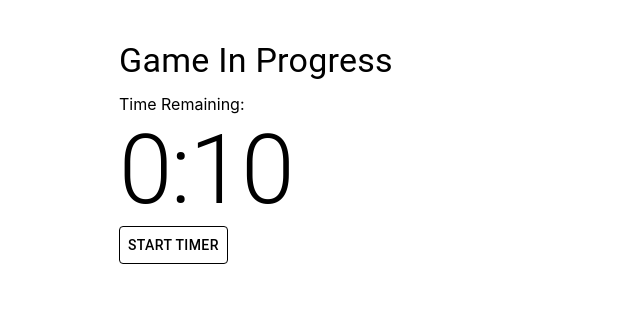
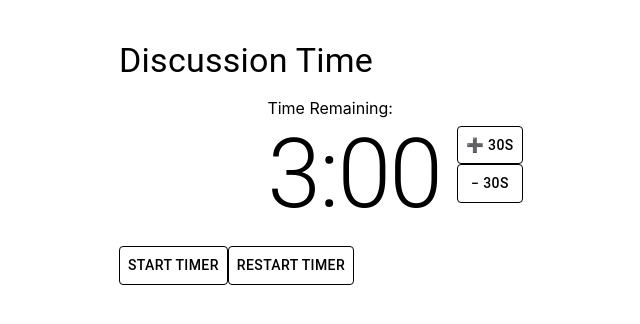
Before and after one commit to noliver-ykc/wordWolf, a React (Create React App) app: page /game in a window 1280 px wide. Shown: the top 324 px of the page, without its empty margins (245-885 px from the left). Built offline with nearby package versions, Linux system fonts and the light colour scheme; the HTML template or start-up script is replaced by a standard one.

Commit message:
Edited timer and improved cpu a little

```diff
--- a/src/components/Game.jsx
+++ b/src/components/Game.jsx
@@ -1,11 +1,11 @@
 import React, { useState, useEffect, useMemo } from 'react';
 import { useNavigate, useLocation } from 'react-router-dom';
-import { Typography, Button, Box } from '@mui/material';
+import { Typography, Box, Stack } from '@mui/material';
 import timerUpAudio from '../audio/timerUpAudio.mp3';
 import { ContinueButton, CustomButton } from './CustomButton';
 
 function Game() {
-  const [timeRemaining, setTimeRemaining] = useState(10); // 180 seconds for 3 minutes
+  const [timeRemaining, setTimeRemaining] = useState(180); // 180 seconds for 3 minutes
   const [isTimerActive, setIsTimerActive] = useState(false);
   const [showVoteButton, setShowVoteButton] = useState(false);
   const navigate = useNavigate();
@@ -38,8 +38,21 @@ function Game() {
     return () => clearTimeout(timer);
   }, [timeRemaining, isTimerActive, audio]);
 
-  const startTimer = () => {
+  const toggleTimer = () => {
+    setIsTimerActive(!isTimerActive);
+  };
+
+  const restartTimer = () => {
+    setTimeRemaining(180); // Reset to 3 minutes
     setIsTimerActive(true);
+  };
+
+  const addTime = () => {
+    setTimeRemaining(prevTime => prevTime + 30);
+  };
+
+  const subtractTime = () => {
+    setTimeRemaining(prevTime => Math.max(0, prevTime - 30));
   };
 
   const handleVote = () => {
@@ -54,16 +67,27 @@ function Game() {
 
   return (
     <Box>
-      <Typography variant="h4" gutterBottom>Game In Progress</Typography>
-      <Typography variant="p">Time Remaining:</Typography>
-      <Typography variant="h1">{formatTime(timeRemaining)}</Typography>
-      {!isTimerActive && (
-        <CustomButton onClick={startTimer}>
-          Start Timer
+      <Typography variant="h4" gutterBottom>Discussion Time</Typography>
+      <Box sx={{ display: 'flex', alignItems: 'center', justifyContent: 'center', gap: 2, my: 2 }}>
+        <Box>
+          <Typography variant="p">Time Remaining:</Typography>
+          <Typography variant="h1">{formatTime(timeRemaining)}</Typography>
+        </Box>
+        <Stack>
+          <CustomButton onClick={addTime}>➕ 30s</CustomButton>
+          <CustomButton onClick={subtractTime}>− 30s</CustomButton>
+        </Stack>
+      </Box>
+      <Box sx={{ my: 2 }}>
+        <CustomButton onClick={toggleTimer}>
+          {isTimerActive ? 'Pause Timer' : 'Start Timer'}
         </CustomButton>
-      )}
+        <CustomButton onClick={restartTimer}>
+          Restart Timer
+        </CustomButton>
+      </Box>
       {showVoteButton && (
-        <ContinueButton onClick={handleVote}>
+        <ContinueButton onClick={handleVote} sx={{ mt: 2 }}>
           Vote ＞
         </ContinueButton>
       )}
--- a/src/components/PlayerEntry.jsx
+++ b/src/components/PlayerEntry.jsx
@@ -57,7 +57,7 @@ function PlayerEntry() {
       ➕ ADD CPU
       </CustomButton>
       <Typography variant="subtitle1" sx={{ color: 'grey', mb: 2 }}>
-        *CPU is chosen as wolf or citizen at random
+        *CPU is chosen as wolf or citizen at random. Recommended for 3 players or more.
       </Typography>
       <ContinueButton onClick={handleSubmit}>
         Role Selection ＞
--- a/src/components/Result.jsx
+++ b/src/components/Result.jsx
@@ -13,6 +13,10 @@ function Result() {
   const [showPlayerInfo, setShowPlayerInfo] = useState(false);
   const [showVoteSection, setShowVoteSection] = useState(true); // control the vote section display
   const [showNewGameButton, setShowNewGameButton] = useState(false);
+
+  const capitalizeFirstLetter = (string) => {
+    return string.charAt(0).toUpperCase() + string.slice(1);
+  };
 
 
 
@@ -84,14 +88,11 @@ function Result() {
       {showPlayerInfo && (
         <Box>
           {players.map((player, index) => (
-            <Box key={index} sx={{ color: player.role === 'wolf' ? 'red' : 'green' }}>
+            <Box key={index} sx={{ mt: 1, color: player.role === 'wolf' ? 'red' : 'green' }}>
               <Typography>
-                <strong>{player.role} : {player.name}</strong>
-                <span>
-
-                </span>
+                <strong>{capitalizeFirstLetter(player.role)} : {player.name}</strong>
               </Typography>
-              <Typography><strong>Word:</strong> {player.word}</Typography>
+              <Typography sx={{mb: 1}} ><strong>Word: {player.word}</strong> </Typography>
               <Divider light />
             </Box>
           ))}
@@ -99,7 +100,7 @@ function Result() {
       )}
 
       {showNewGameButton && (
-        <ContinueButton onClick={handleNewGameClick}>
+        <ContinueButton sx={{ mt: 3}} onClick={handleNewGameClick}>
           New Game ＞
         </ContinueButton>
       )}
--- a/src/components/WordDisplay.jsx
+++ b/src/components/WordDisplay.jsx
@@ -5,6 +5,7 @@ import { CustomButton, ContinueButton } from './CustomButton';
 
 function WordDisplay() {
   const [currentPlayerIndex, setCurrentPlayerIndex] = useState(0);
+  const [wordRevealed, setWordRevealed] = useState(false);
   const [players, setPlayers] = useState([]);
   const navigate = useNavigate();
   const location = useLocation();
@@ -16,9 +17,11 @@ function WordDisplay() {
   }, [location.state]);
 
   useEffect(() => {
-    // Automatically skip CPU players
+    // Automatically skip CPU players and reset wordRevealed for the next player
     if (players[currentPlayerIndex]?.name === 'CPU') {
       handleNextPlayer();
+    } else {
+      setWordRevealed(false);  // Reset word reveal for non-CPU players
     }
   }, [currentPlayerIndex, players]);
 
@@ -30,6 +33,10 @@ function WordDisplay() {
     }
   };
 
+  const revealWord = () => {
+    setWordRevealed(true);
+  };
+
   return (
     <Box>
       {players[currentPlayerIndex]?.name !== 'CPU' && (
@@ -37,9 +44,18 @@ function WordDisplay() {
           <Typography variant="h4">
             Word for {players[currentPlayerIndex]?.name}
           </Typography>
-          <CustomButton onClick={handleNextPlayer} style={{ marginBottom: '20px' }}>
-            Reveal Word
-          </CustomButton>
+          {wordRevealed ? (
+            <Box>
+              <Typography variant="h5">{players[currentPlayerIndex]?.word}</Typography>
+              <ContinueButton onClick={handleNextPlayer} sx={{ mt: 2 }}>
+                Next Player ＞
+              </ContinueButton>
+            </Box>
+          ) : (
+            <CustomButton onClick={revealWord} sx={{ mt: 2 }}>
+              Reveal Word
+            </CustomButton>
+          )}
         </>
       )}
     </Box>
```
